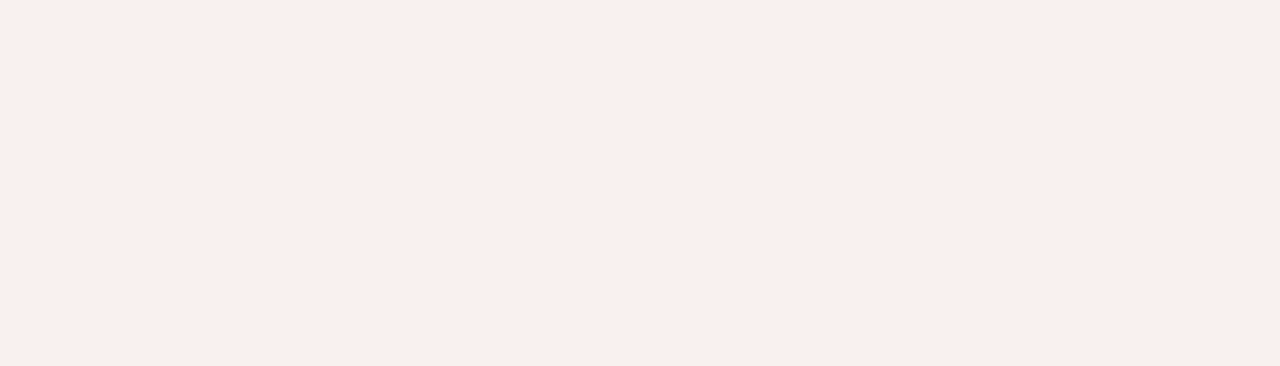
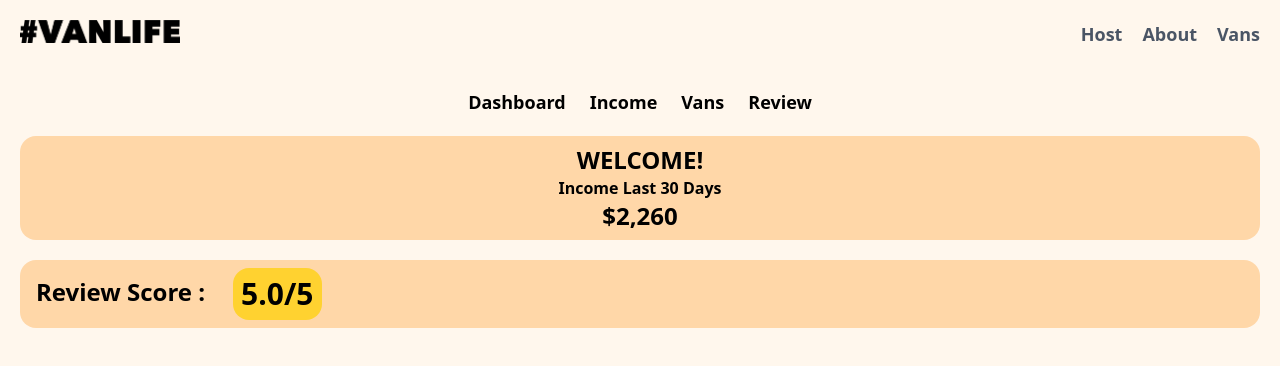
Before and after one commit to bmehdib/vanlife, a React (Vite) app: page /Host/Dashboard in a window 1280 px wide. Before the commit this address had no page. Shown: the top 366 px of the page. Built offline with nearby package versions, Linux system fonts and the light colour scheme; what miragejs would draw is missing.

Commit message:
Dashbord created

```diff
--- /dev/null
+++ b/src/components/Dashboard.tsx
@@ -0,0 +1,21 @@
+export default function Dashboard() {
+  return (
+    <>
+      <section>
+        <div className="mx-auto text-center bg-orange-200 p-2 rounded-2xl">
+          <h2 className="text-2xl font-bold">WELCOME!</h2>
+          <p className="font-bold">Income Last 30 Days</p>
+          <p className="text-2xl font-bold">$2,260</p>
+        </div>
+      </section>
+      <section>
+        <div className="flex gap-5 bg-orange-200 rounded-2xl p-2">
+          <p className="text-2xl font-bold p-2">Review Score :</p>
+          <p className="text-3xl font-bold bg-amber-300 rounded-2xl p-2">
+            5.0/5
+          </p>
+        </div>
+      </section>
+    </>
+  );
+}
--- a/src/main.tsx
+++ b/src/main.tsx
@@ -5,6 +5,7 @@ import AboutPage from "./pages/AboutPage";
 import VansPage from "./pages/VansPage";
 import Layout from "./pages/Layout";
 import Host from "./pages/Host";
+import Dashboard from "./components/Dashboard";
 createRoot(document.getElementById("root")!).render(
   <section className="h-dvh overflow-x-hidden flex flex-col">
     <BrowserRouter>
@@ -13,7 +14,9 @@ createRoot(document.getElementById("root")!).render(
           <Route path="/" element={<HomePage />} />
           <Route path="/about" element={<AboutPage />} />
           <Route path="/vanspage" element={<VansPage />} />
-          <Route path="/Host" element={<Host />} />
+          <Route path="/Host" element={<Host />}>
+            <Route path="/Host/Dashboard" element={<Dashboard />} />
+          </Route>
         </Route>
       </Routes>
     </BrowserRouter>
--- a/src/pages/Host.tsx
+++ b/src/pages/Host.tsx
@@ -2,7 +2,7 @@ import { Outlet } from "react-router";
 
 export default function Host() {
   return (
-    <section className="bg-orange-50 w-full p-5 flex h-full">
+    <section className="bg-orange-50 w-full p-5 flex flex-col h-full gap-5">
       <header className="w-full">
         <nav className="w-full flex justify-center gap-6 text-lg font-bold">
           <p>Dashboard</p>
```
